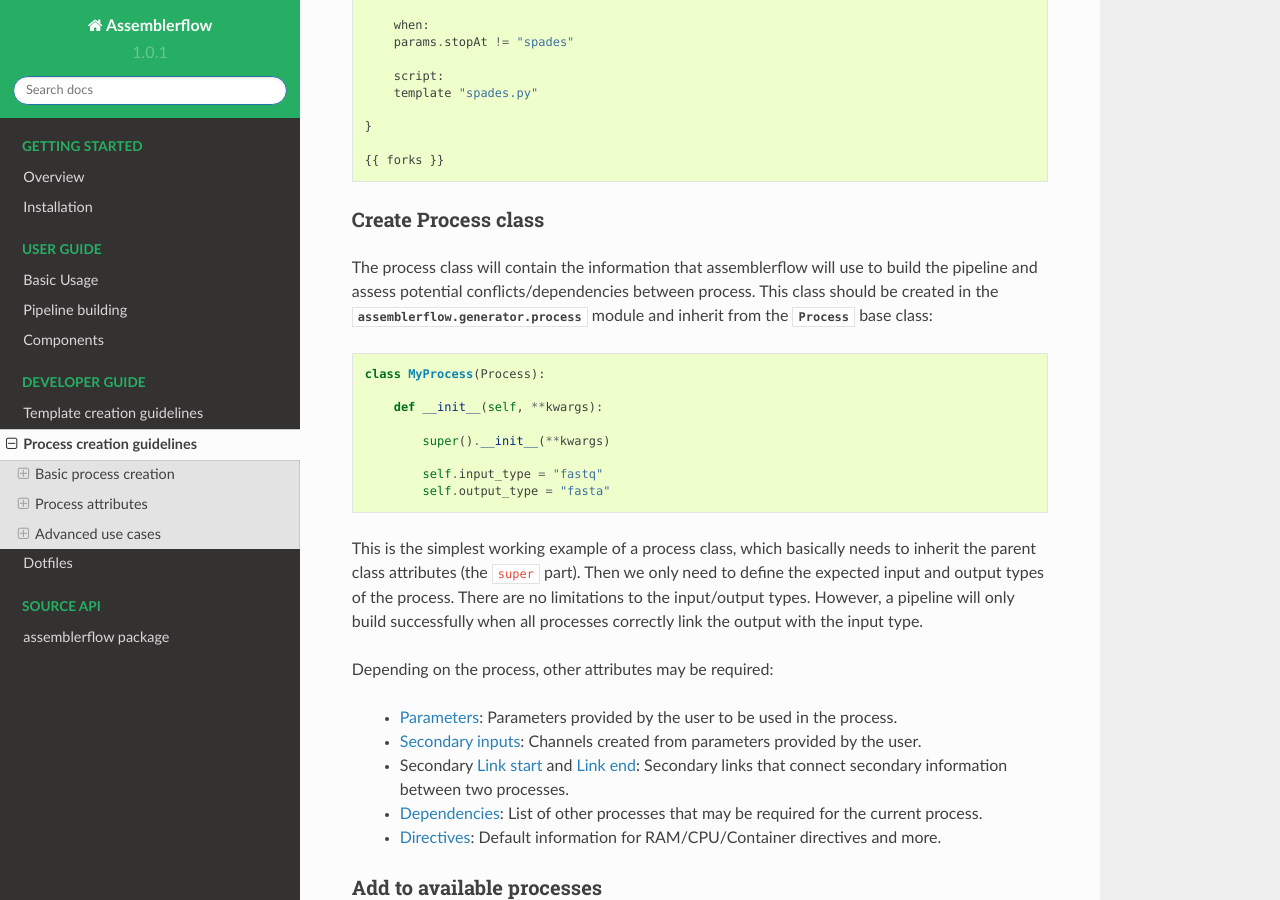
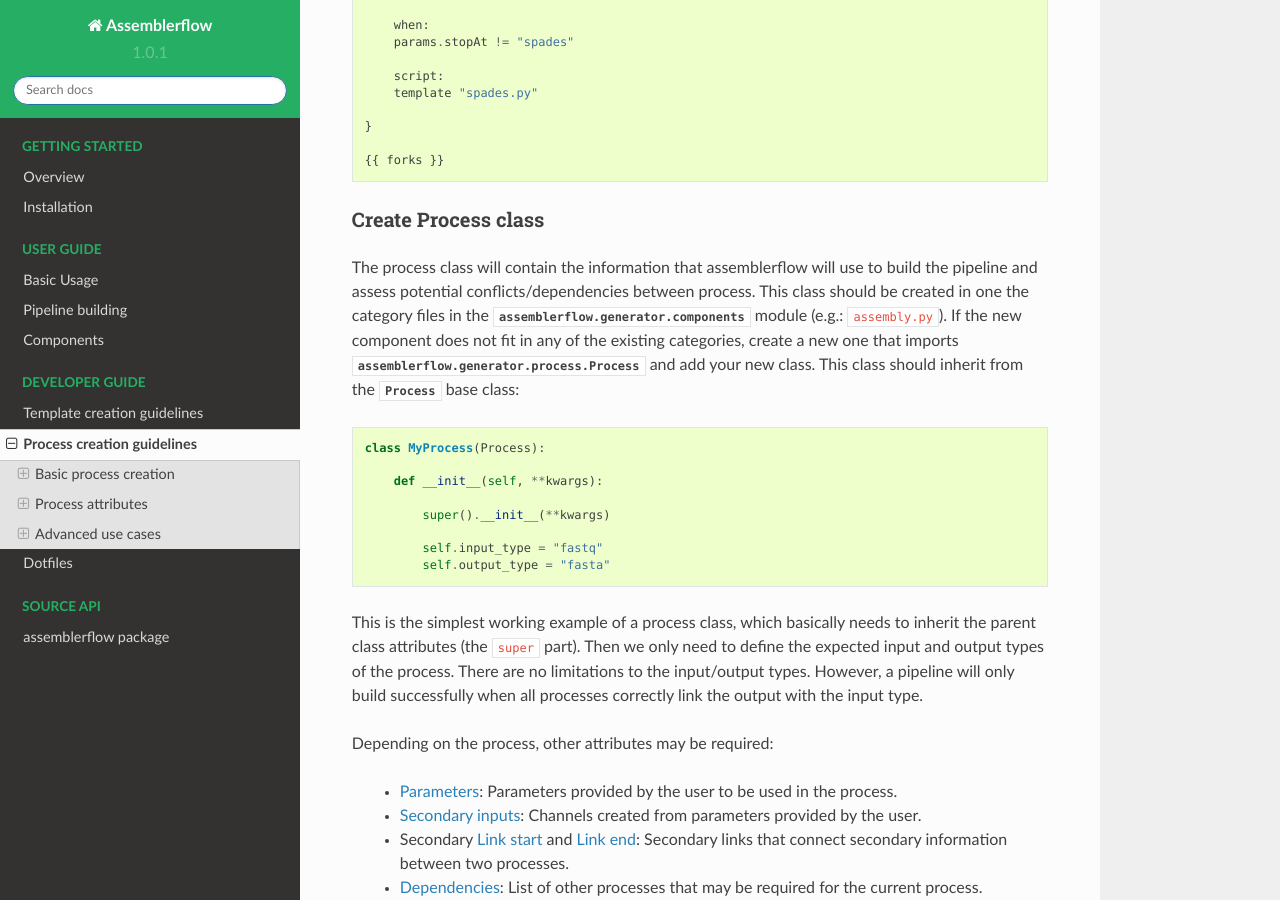
Before and after one commit to assemblerflow/flowcraft, a Sphinx documentation site: the page built from docs/dev/create_process.rst, in a window 1280 px wide and 900 px high, scrolled down 2053 px. Built offline with Sphinx 7.4.7 and the Read the Docs theme 2.0.0, drawn with Linux system fonts in a browser that asks for light colours.

Commit message:
Updated docs on process class creation

```diff
--- a/docs/dev/create_process.rst
+++ b/docs/dev/create_process.rst
@@ -128,8 +128,11 @@
 
 The process class will contain the information that assemblerflow
 will use to build the pipeline and assess potential conflicts/dependencies
-between process. This class should be created in the
-:mod:`assemblerflow.generator.process` module and inherit from the
+between process. This class should be created in one the category files in the
+:mod:`assemblerflow.generator.components` module (e.g.: ``assembly.py``). If
+the new component does not fit in any of the existing categories, create a
+new one that imports :mod:`assemblerflow.generator.process.Process` and add
+your new class. This class should inherit from the
 :class:`~assemblerflow.generator.process.Process` base
 class::
 
```
